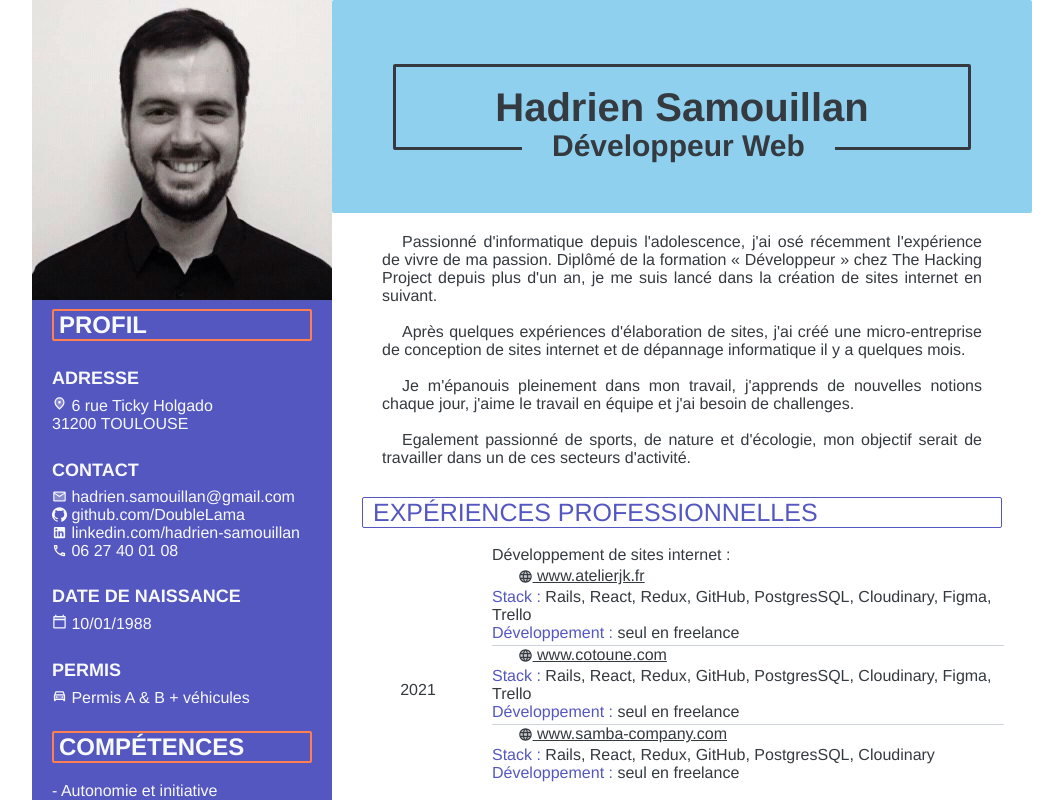
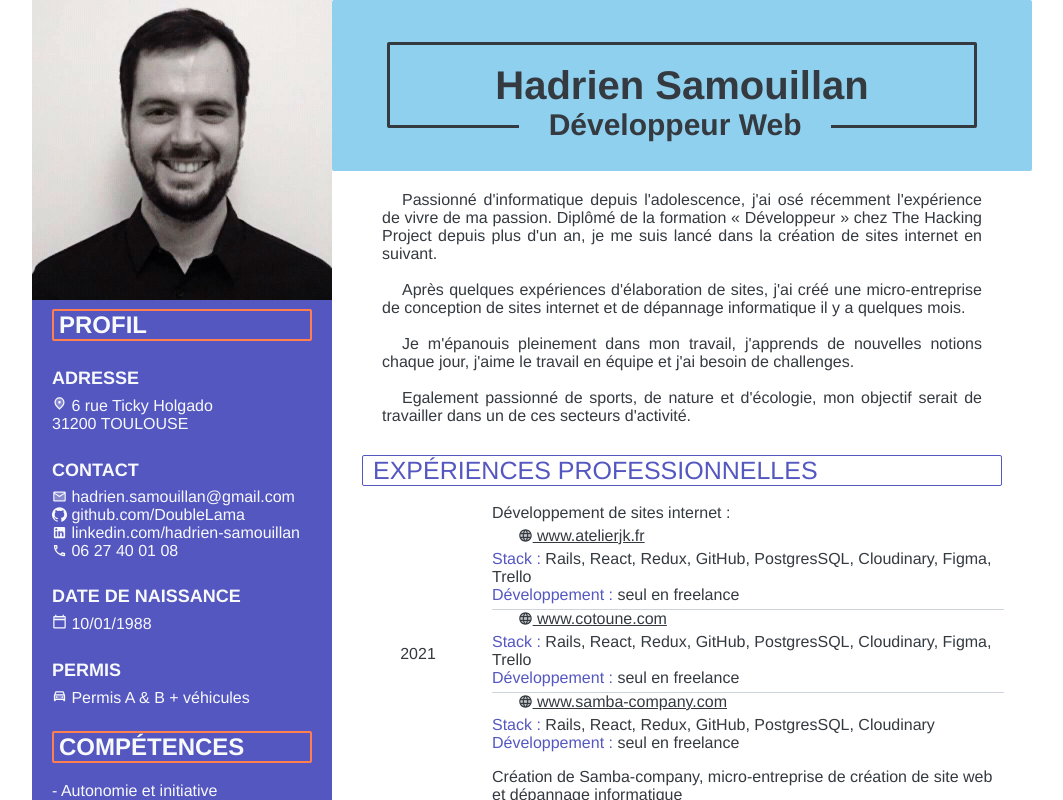
Before and after one commit to DoubleLama/samba-company, a React (Create React App) app in the folder client/: page /cv in a window 1280 px wide. Shown: the top 800 px of the page, without its empty margins (108-1171 px from the left). Built offline with nearby package versions, Linux system fonts and the light colour scheme; no server answers.

Commit message:
update cv reduce header height

```diff
--- a/client/src/style/_cv.scss
+++ b/client/src/style/_cv.scss
@@ -60,8 +60,7 @@
     &__header {
       background-color: $secondary;
       width: 100%;
-      height:15%;
-      padding: 2rem;
+      height:12%;
       display: flex;
       flex-direction: column;
       justify-content: center;
@@ -144,7 +143,7 @@
               display: flex;
               align-items: center;
               padding-left: 5%;
-              margin-block: 0.3rem;
+              margin-block: 0.5rem;
               text-decoration: underline;
               transition: all 0.3s ease-in-out;
               border-top: 1px solid $gray-400;
```
